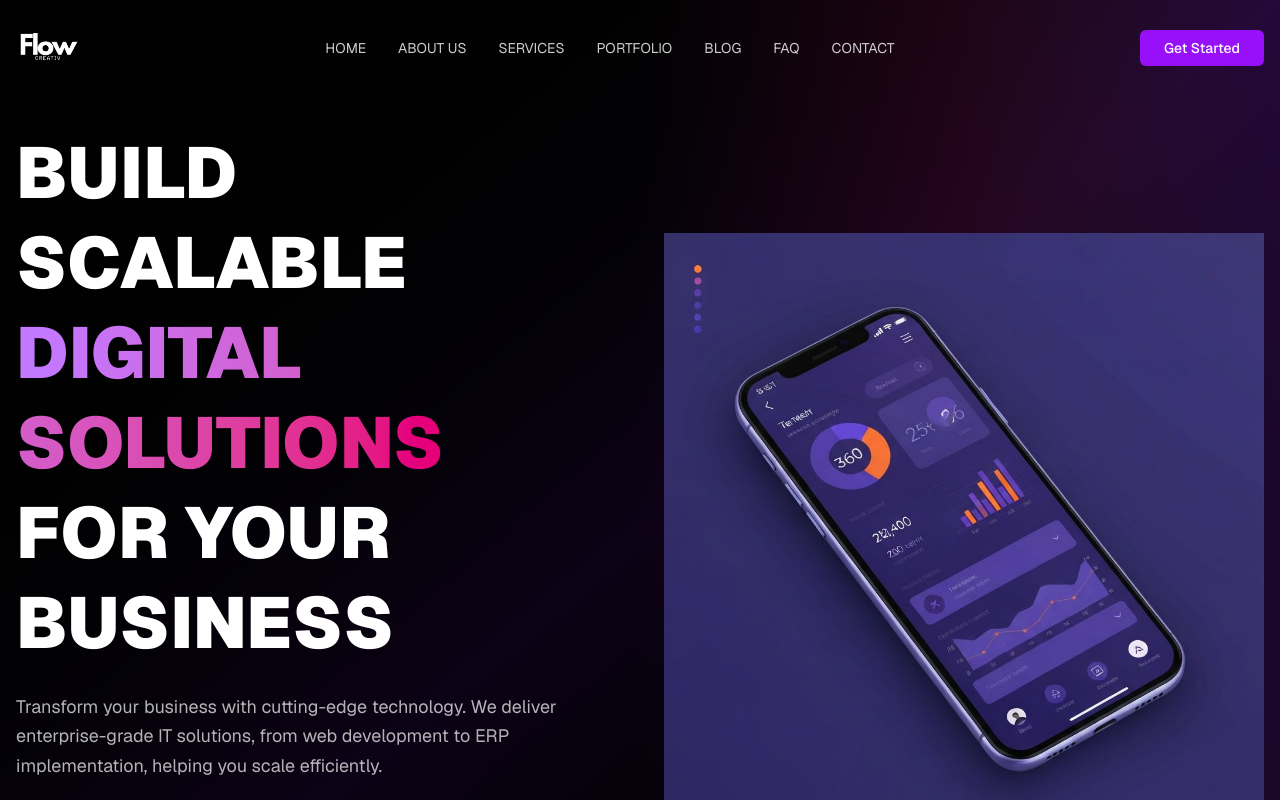
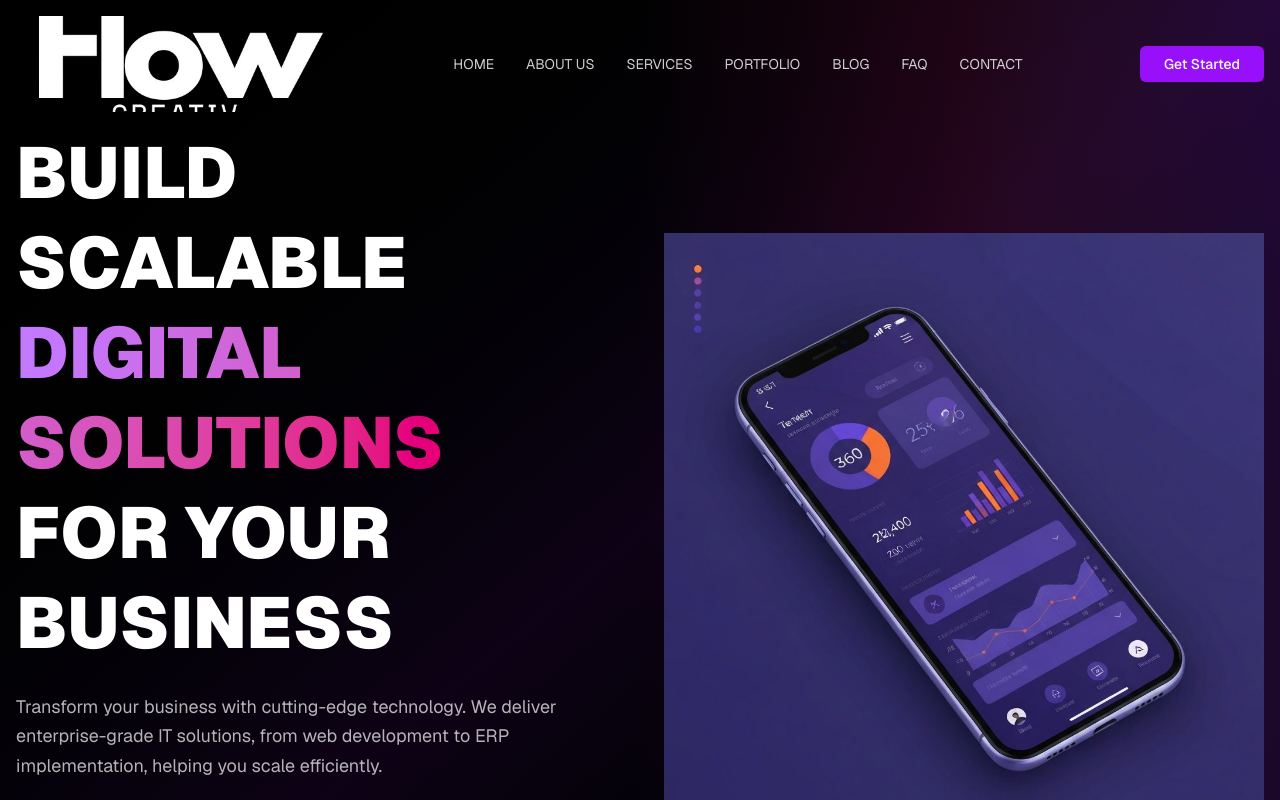
Before and after one commit to cherzs/flowcreativ, a Next.js app: page / in a window 1280 px wide. Shown: the top 800 px of the page. Built offline with nearby package versions, Linux system fonts and the light colour scheme.

Commit message:
Resize and crop logo top/bottom

```diff
--- a/components/header.tsx
+++ b/components/header.tsx
@@ -23,14 +23,15 @@ export default function Header() {
     >
       <div className="container mx-auto px-4 py-4 flex items-center justify-between">
         <Link href="/" className="flex items-center">
-          <Image
-            src="/logo.png"
-            alt="FlowCreativ Logo"
-            width={380}
-            height={128}
-            className="h-16 w-auto object-contain"
-            priority
-          />
+          <div className="relative h-20 w-64 md:h-24 md:w-80 overflow-hidden">
+            <Image
+              src="/logo.png"
+              alt="FlowCreativ Logo"
+              fill
+              className="object-cover object-center"
+              priority
+            />
+          </div>
         </Link>
 
         <nav className="hidden md:flex items-center gap-8">
```
